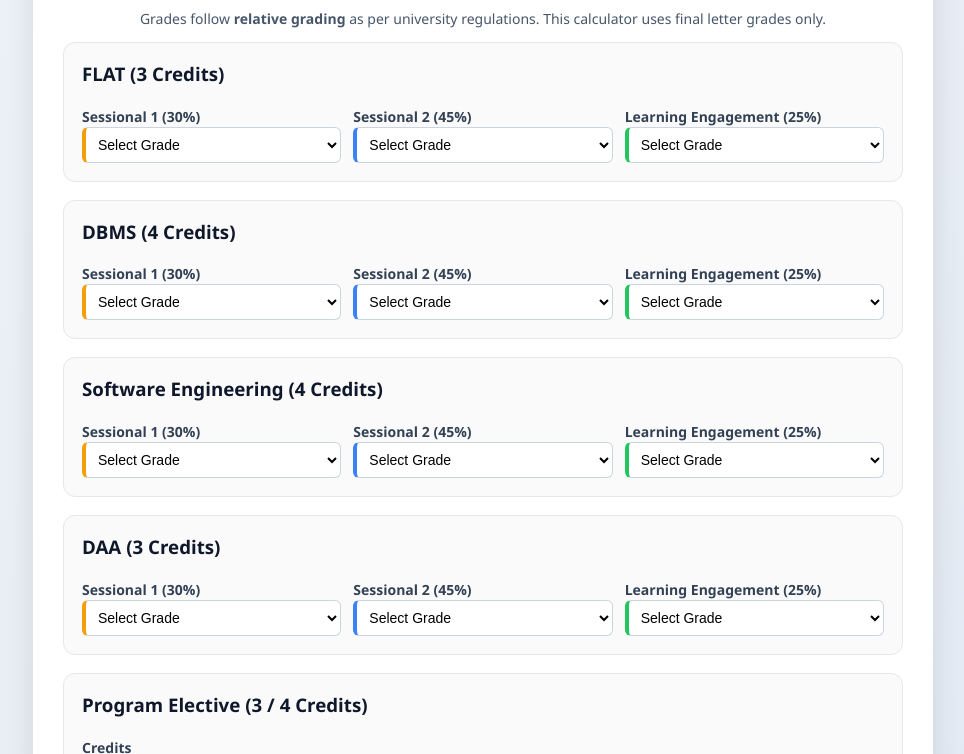
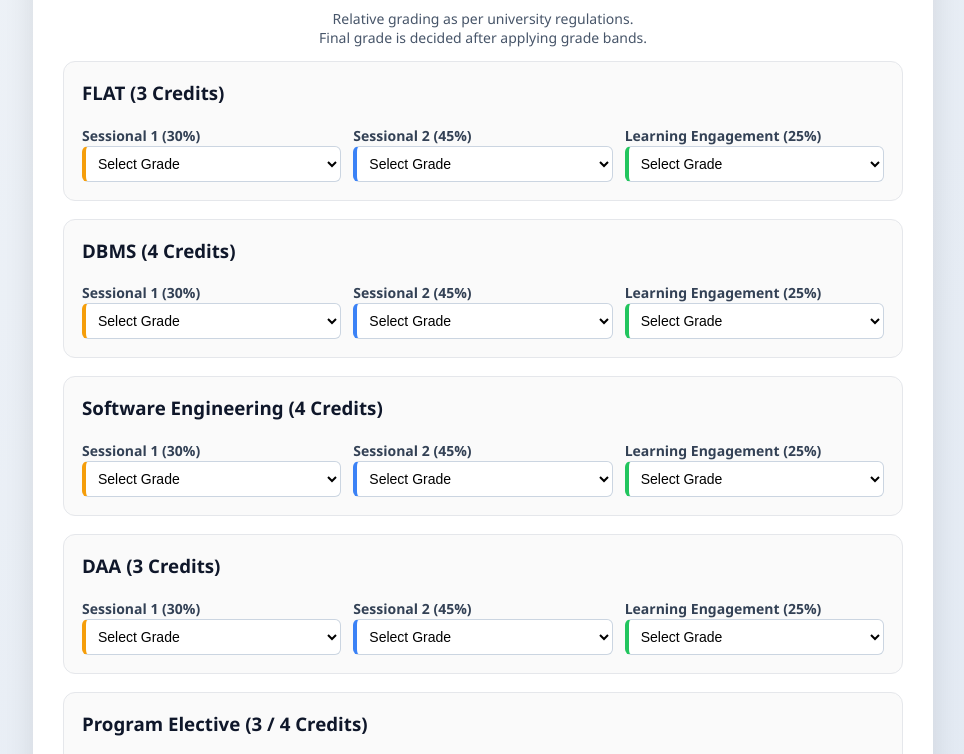
Before and after one commit to sishir22/sgpacalc, a plain HTML site: page index.html in a window 1280 px wide. Shown: the part 129-883 px from the top of the page, without its empty margins (157-1121 px from the left). Drawn offline with Linux system fonts and the light colour scheme.

Commit message:
Update index.html

```diff
--- a/index.html
+++ b/index.html
@@ -11,8 +11,8 @@
     <h2>SGPA Calculator</h2>
 
     <p style="text-align:center;color:#475569;font-size:14px;">
-        Grades follow <b>relative grading</b> as per university regulations.
-        This calculator uses final letter grades only.
+        Relative grading as per university regulations.<br>
+        Final grade is decided after applying grade bands.
     </p>
 
     <div id="subjects"></div>
```
